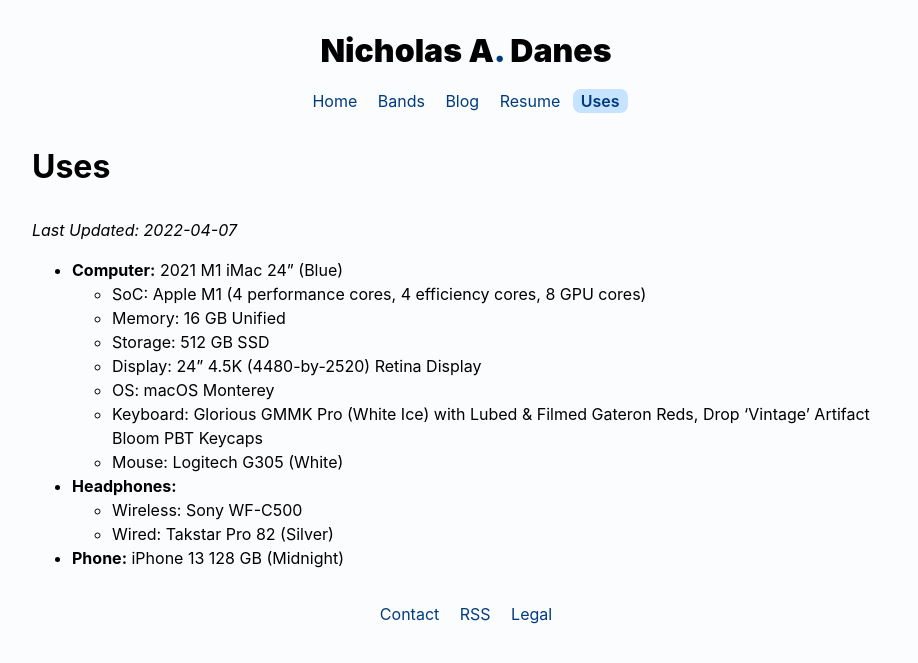
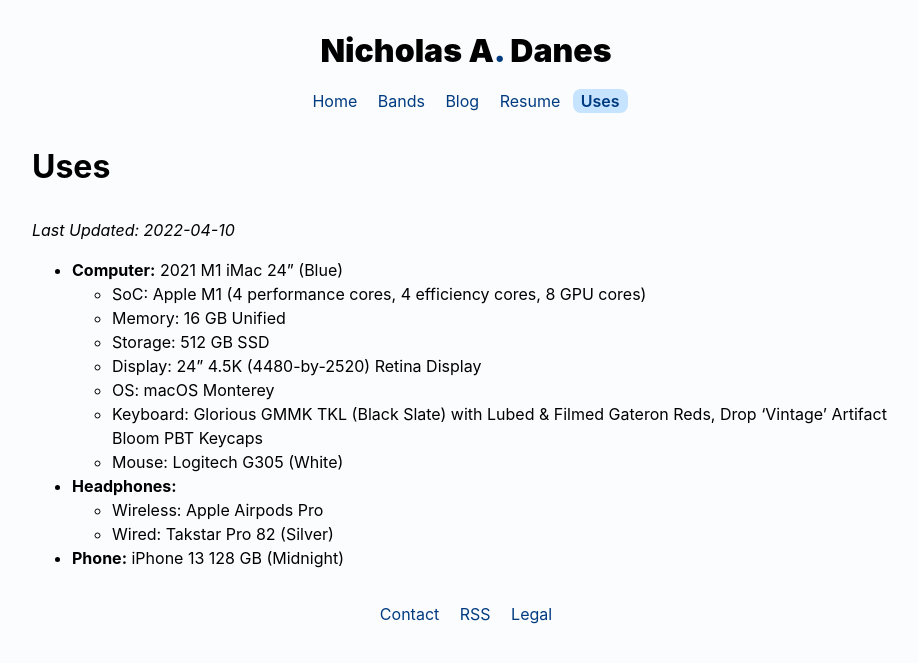
Before and after one commit to danesnick/old_website, a Jekyll site: the page built from uses.markdown, in a window 1280 px wide. Shown: the top 663 px of the page, without its empty margins (174-1092 px from the left). Built offline with Jekyll 4.4.1, drawn with Linux system fonts in a browser that asks for light colours.

Commit message:
Updated uses pages

```diff
--- a/uses.markdown
+++ b/uses.markdown
@@ -6,7 +6,7 @@
 # Uses
 
 
-*Last Updated: 2022-04-07*
+*Last Updated: 2022-04-10*
 
 * **Computer:** 2021 M1 iMac 24" (Blue)
 	+ SoC: Apple M1 (4 performance cores, 4 efficiency cores, 8 GPU cores)
@@ -14,10 +14,10 @@
 	+ Storage: 512 GB SSD
 	+ Display: 24" 4.5K (4480-by-2520) Retina Display
 	+ OS: macOS Monterey
-	* Keyboard: Glorious GMMK Pro (White Ice) with Lubed & Filmed Gateron Reds, Drop 'Vintage' Artifact Bloom PBT Keycaps
+	* Keyboard: Glorious GMMK TKL (Black Slate) with Lubed & Filmed Gateron Reds, Drop 'Vintage' Artifact Bloom PBT Keycaps
 	* Mouse: Logitech G305 (White)
 * **Headphones:**
-	* Wireless: Sony WF-C500
+	* Wireless: Apple Airpods Pro
 	* Wired: Takstar Pro 82 (Silver)
 
 * **Phone:** iPhone 13 128 GB (Midnight)
```
